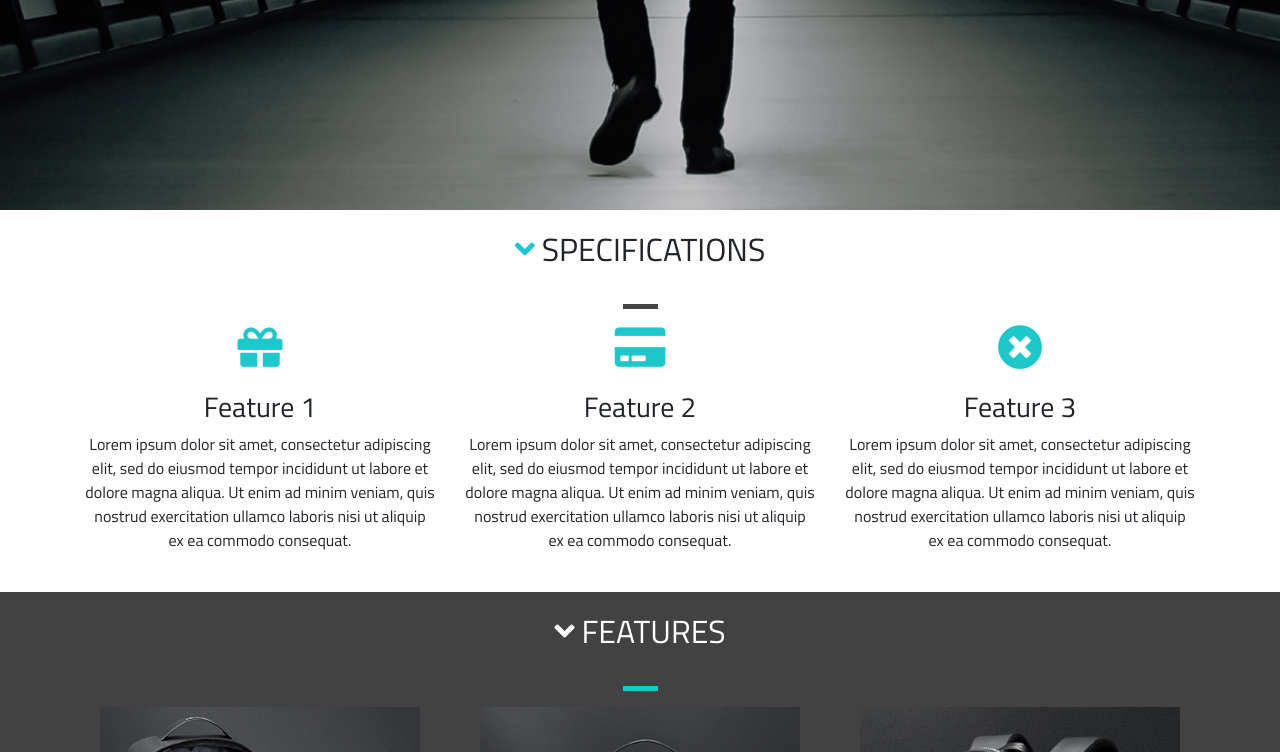
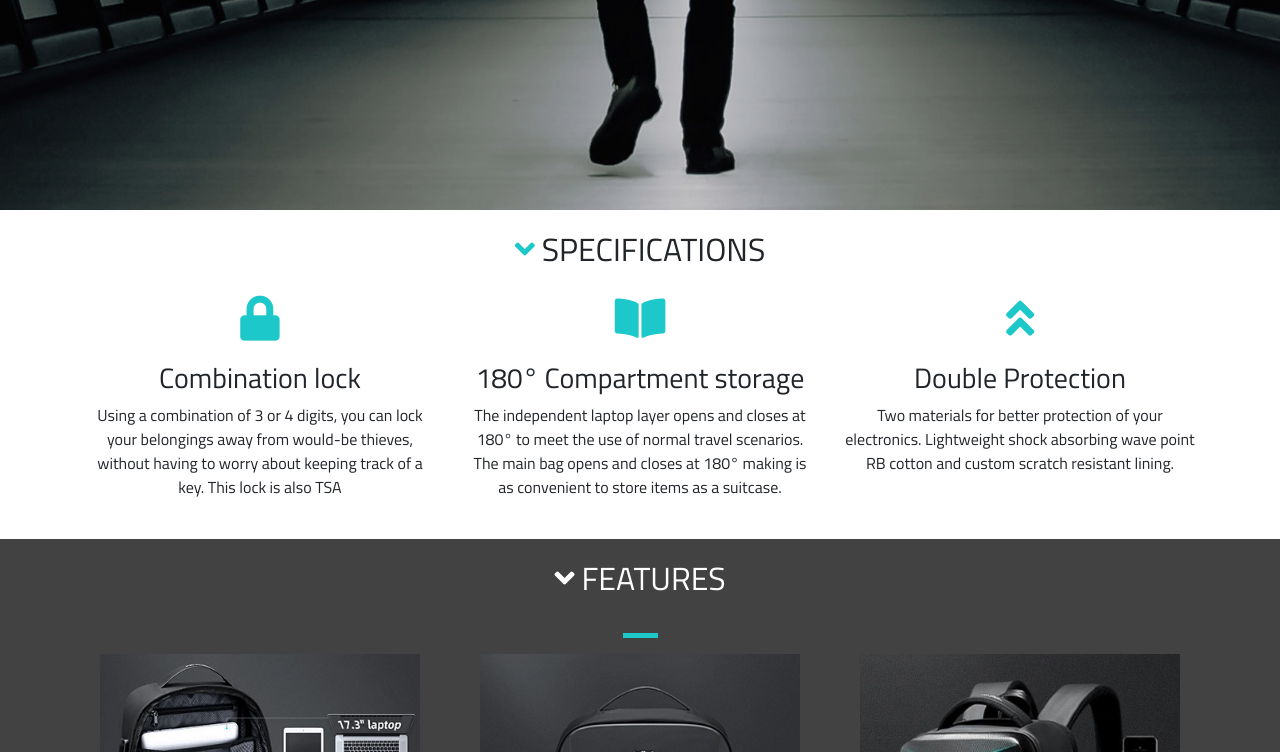
Before and after one commit to andersfalt/milestone-1, a plain HTML site: page index.html in a window 1280 px wide. Shown: the part 590-1342 px from the top of the page. Drawn offline with nearby package versions, Linux system fonts and the light colour scheme.

Commit message:
deleted hr in the Specification section

```diff
--- a/index.html
+++ b/index.html
@@ -63,32 +63,25 @@
                     <div class="col-12 page-header">
                         <h2 class="text-uppercase text-center heading"><i class="fas fa-angle-down"></i> Specifications
                         </h2>
-                        <hr class="block-divider block-divider--short block-divider--white">
                     </div>
                 </div>
                 <div class="row">
                     <div class="col-12 col-md-6 col-lg-4">
                         <div class="feature">
-                            <h3><i class="fas fa-gift d-none d-sm-block"></i> Feature 1</h3>
-                            <p>Lorem ipsum dolor sit amet, consectetur adipiscing elit, sed do eiusmod tempor incididunt
-                                ut labore et dolore magna aliqua. Ut enim ad minim veniam, quis nostrud exercitation
-                                ullamco laboris nisi ut aliquip ex ea commodo consequat.</p>
+                            <h3><i class="fas fa-lock d-none d-sm-block"></i> Combination lock</h3>
+                            <p>Using a combination of 3 or 4 digits, you can lock your belongings away from would-be thieves, without having to worry about keeping track of a key. This lock is also TSA</p>
                         </div>
                     </div>
                     <div class="col-12 col-md-6 col-lg-4">
                         <div class="feature">
-                            <h3><i class="fas fa-credit-card d-none d-sm-block"></i> Feature 2</h3>
-                            <p>Lorem ipsum dolor sit amet, consectetur adipiscing elit, sed do eiusmod tempor incididunt
-                                ut labore et dolore magna aliqua. Ut enim ad minim veniam, quis nostrud exercitation
-                                ullamco laboris nisi ut aliquip ex ea commodo consequat.</p>
+                            <h3><i class="fas fa-book-open d-none d-sm-block"></i> 180° Compartment storage</h3>
+                            <p>The independent laptop layer opens and closes at 180° to meet the use of normal travel scenarios. The main bag opens and closes at 180° making is as convenient to store items as a suitcase.</p>
                         </div>
                     </div>
                     <div class="col-12 d-md-none d-lg-block col-lg-4">
                         <div class="feature">
-                            <h3><i class="fas fa-times-circle d-none d-sm-block"></i> Feature 3</h3>
-                            <p>Lorem ipsum dolor sit amet, consectetur adipiscing elit, sed do eiusmod tempor incididunt
-                                ut labore et dolore magna aliqua. Ut enim ad minim veniam, quis nostrud exercitation
-                                ullamco laboris nisi ut aliquip ex ea commodo consequat.</p>
+                            <h3><i class="fas fa-angle-double-up d-none d-sm-block"></i> Double Protection</h3>
+                            <p>Two materials for better protection of your electronics. Lightweight shock absorbing wave point RB cotton and custom scratch resistant lining.</p>
                         </div>
                     </div>
                 </div>
```
